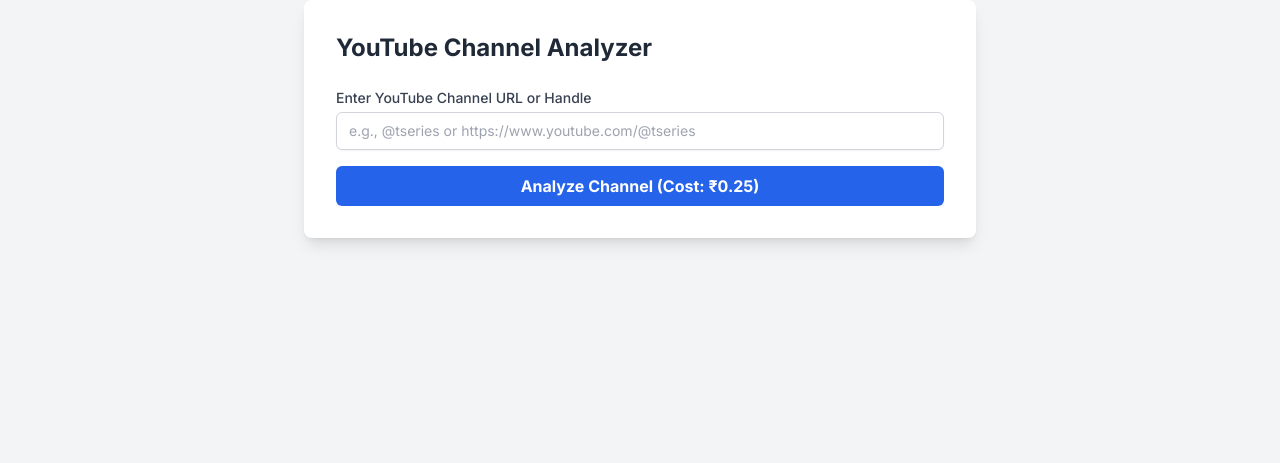
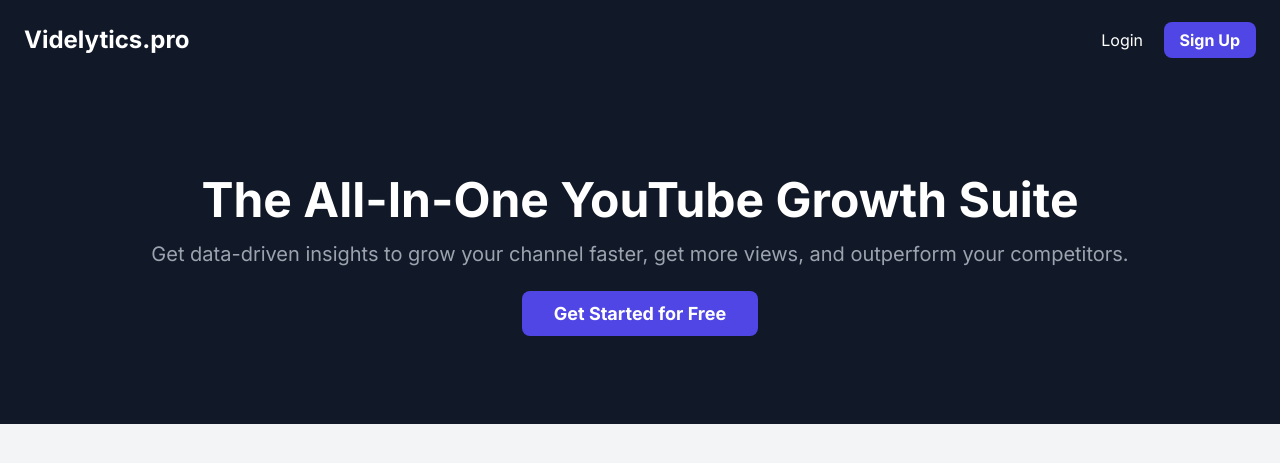
Before and after one commit to SCHANDAN996/videlytics-pro, a Django app: page / in a window 1280 px wide. Shown: the top 463 px of the page. Run offline with Django 5.2, Linux system fonts and the light colour scheme; parts of the project's set-up code (start-up, migrations or seed data) failed here and were passed over; some libraries are stand-ins or nearby versions.

Commit message:
Update index.html

```diff
--- a/main_app/templates/index.html
+++ b/main_app/templates/index.html
@@ -1,100 +1,23 @@
 {% extends 'base.html' %}
-{% block title %}Dashboard - Videlytics.pro{% endblock %}
+
+{% block title %}Videlytics.pro - Ultimate YouTube Growth Suite{% endblock %}
+
 {% block content %}
-<div class="bg-white p-8 rounded-lg shadow-lg max-w-2xl mx-auto">
-    <h1 class="text-2xl font-bold text-gray-800 mb-6">YouTube Channel Analyzer</h1>
-    <div class="space-y-4">
+<div class="bg-gray-900 text-white">
+    <!-- Navbar -->
+    <nav class="container mx-auto p-6 flex justify-between items-center">
+        <h1 class="text-2xl font-bold">Videlytics.pro</h1>
         <div>
-            <label for="channel-url" class="block text-sm font-medium text-gray-700">Enter YouTube Channel URL or Handle</label>
-            <input type="text" id="channel-url" class="mt-1 block w-full px-3 py-2 bg-white border border-gray-300 rounded-md shadow-sm placeholder-gray-400 focus:outline-none focus:ring-blue-500 focus:border-blue-500 sm:text-sm" placeholder="e.g., @tseries or https://www.youtube.com/@tseries">
+            <a href="{% url 'account_login' %}" class="mr-4 hover:text-gray-300">Login</a>
+            <a href="{% url 'account_signup' %}" class="bg-indigo-600 hover:bg-indigo-700 text-white font-bold py-2 px-4 rounded-lg">Sign Up</a>
         </div>
-        <button id="analyze-btn" class="w-full bg-blue-600 text-white font-bold py-2 px-4 rounded-md hover:bg-blue-700 focus:outline-none focus:ring-2 focus:ring-offset-2 focus:ring-blue-500 flex items-center justify-center">
-            <span id="btn-text">Analyze Channel (Cost: ₹0.25)</span>
-            <div id="loading-spinner" class="hidden animate-spin rounded-full h-5 w-5 border-b-2 border-white"></div>
-        </button>
-    </div>
-    <div id="error-message" class="hidden mt-4 p-3 bg-red-100 text-red-700 rounded-md"></div>
-    <div id="results-container" class="hidden mt-6 border-t border-gray-200 pt-6">
-        <div class="flex items-center space-x-4">
-            <img id="channel-thumbnail" src="" alt="Channel Thumbnail" class="w-20 h-20 rounded-full">
-            <div>
-                <h2 id="channel-title" class="text-xl font-bold text-gray-900"></h2>
-                <a id="channel-link" href="#" target="_blank" class="text-sm text-blue-600 hover:underline">Visit Channel</a>
-            </div>
-        </div>
-        <div class="mt-6 grid grid-cols-1 md:grid-cols-3 gap-4 text-center">
-            <div class="bg-gray-50 p-4 rounded-lg"><p class="text-sm font-medium text-gray-500">Subscribers</p><p id="subscriber-count" class="mt-1 text-3xl font-semibold text-gray-900"></p></div>
-            <div class="bg-gray-50 p-4 rounded-lg"><p class="text-sm font-medium text-gray-500">Total Views</p><p id="view-count" class="mt-1 text-3xl font-semibold text-gray-900"></p></div>
-            <div class="bg-gray-50 p-4 rounded-lg"><p class="text-sm font-medium text-gray-500">Total Videos</p><p id="video-count" class="mt-1 text-3xl font-semibold text-gray-900"></p></div>
-        </div>
-    </div>
+    </nav>
+
+    <!-- Hero Section -->
+    <main class="container mx-auto px-6 py-24 text-center">
+        <h2 class="text-5xl font-extrabold mb-4">The All-In-One YouTube Growth Suite</h2>
+        <p class="text-xl text-gray-400 mb-8">Get data-driven insights to grow your channel faster, get more views, and outperform your competitors.</p>
+        <a href="{% url 'account_signup' %}" class="bg-indigo-600 hover:bg-indigo-700 text-white font-bold py-3 px-8 rounded-lg text-lg">Get Started for Free</a>
+    </main>
 </div>
 {% endblock %}
-{% block scripts %}
-<script>
-    document.addEventListener('DOMContentLoaded', function() {
-        const analyzeBtn = document.getElementById('analyze-btn');
-        const channelUrlInput = document.getElementById('channel-url');
-        const resultsContainer = document.getElementById('results-container');
-        const errorMessage = document.getElementById('error-message');
-        const loadingSpinner = document.getElementById('loading-spinner');
-        const btnText = document.getElementById('btn-text');
-
-        function getCookie(name) {
-            let cookieValue = null;
-            if (document.cookie && document.cookie !== '') {
-                const cookies = document.cookie.split(';');
-                for (let i = 0; i < cookies.length; i++) {
-                    const cookie = cookies[i].trim();
-                    if (cookie.substring(0, name.length + 1) === (name + '=')) {
-                        cookieValue = decodeURIComponent(cookie.substring(name.length + 1));
-                        break;
-                    }
-                }
-            }
-            return cookieValue;
-        }
-        const csrftoken = getCookie('csrftoken');
-
-        analyzeBtn.addEventListener('click', function() {
-            const channelUrl = channelUrlInput.value.trim();
-            if (!channelUrl) { showError('Please enter a YouTube channel URL or Handle.'); return; }
-            showLoading(true);
-            hideError();
-            resultsContainer.classList.add('hidden');
-
-            fetch("{% url 'analyze_channel' %}", {
-                method: 'POST',
-                headers: { 'Content-Type': 'application/json', 'X-CSRFToken': csrftoken },
-                body: JSON.stringify({ channel_url: channelUrl })
-            })
-            .then(response => response.json().then(data => ({ ok: response.ok, status: response.status, body: data })))
-            .then(({ ok, status, body }) => {
-                if (!ok) { showError(body.error || `Error: ${status}`); return; }
-                displayResults(body);
-            })
-            .catch(error => { console.error('Error:', error); showError('An unexpected error occurred.'); })
-            .finally(() => { showLoading(false); });
-        });
-
-        function displayResults(data) {
-            document.getElementById('channel-thumbnail').src = data.thumbnail;
-            document.getElementById('channel-title').textContent = data.title;
-            document.getElementById('channel-link').href = `https://www.youtube.com/channel/${data.channelId}`;
-            document.getElementById('subscriber-count').textContent = formatNumber(data.subscribers);
-            document.getElementById('view-count').textContent = formatNumber(data.views);
-            document.getElementById('video-count').textContent = formatNumber(data.videos);
-            resultsContainer.classList.remove('hidden');
-        }
-
-        function showError(message) { errorMessage.textContent = message; errorMessage.classList.remove('hidden'); }
-        function hideError() { errorMessage.classList.add('hidden'); }
-        function showLoading(isLoading) {
-            btnText.style.display = isLoading ? 'none' : 'block';
-            loadingSpinner.style.display = isLoading ? 'block' : 'none';
-            analyzeBtn.disabled = isLoading;
-        }
-        function formatNumber(num) { return parseInt(num, 10).toLocaleString('en-IN'); }
-    });
-</script>
-{% endblock %}
```
